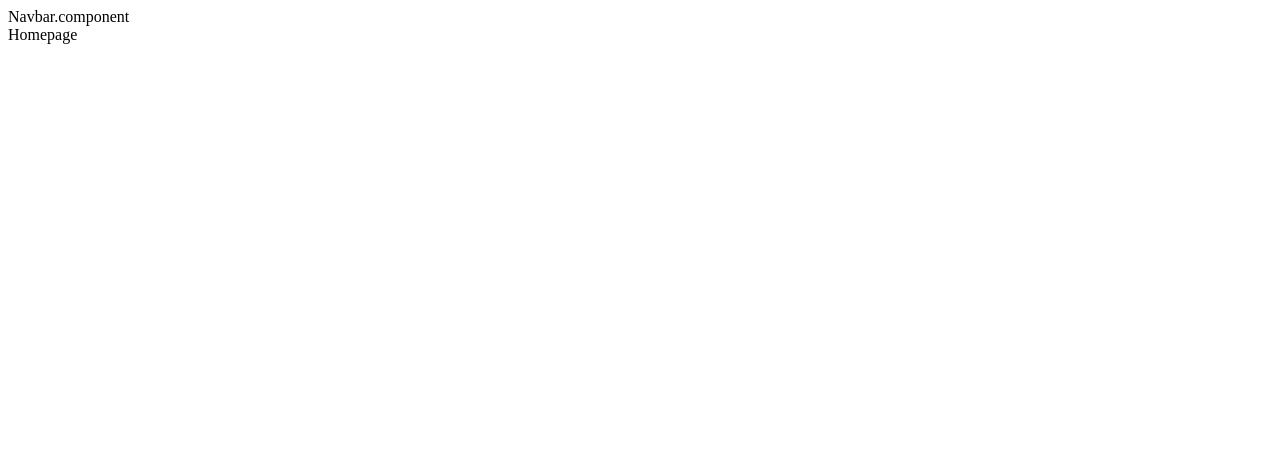
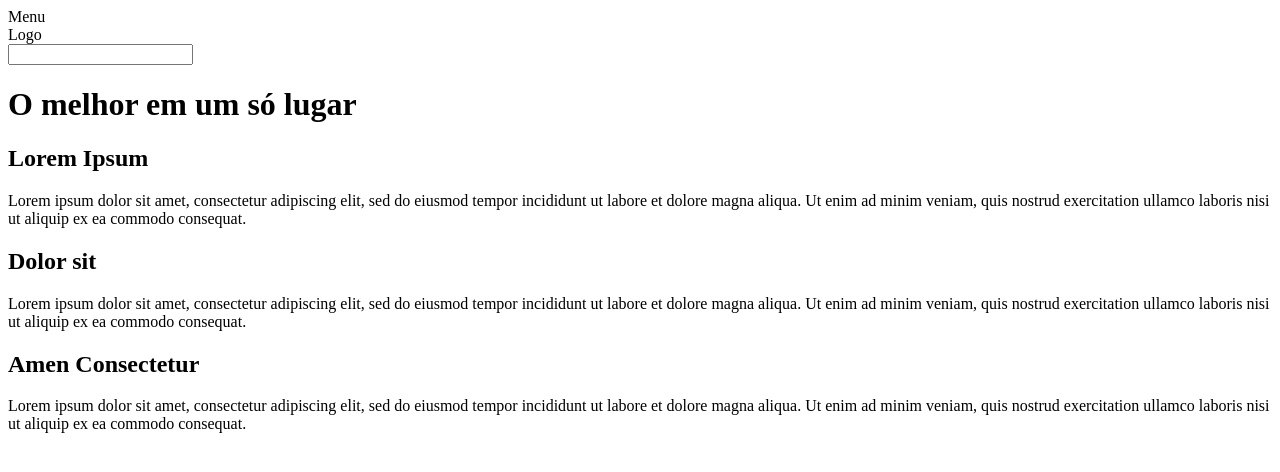
Before and after one commit to delucca27/trabalho-final, a React (Create React App) app: page / in a window 1280 px wide. Shown: the top 472 px of the page. Built offline with nearby package versions, Linux system fonts and the light colour scheme.

Commit message:
Setup da Homepage, da página de erro 404 e da Navbar

```diff
--- a/public/index.html
+++ b/public/index.html
@@ -1,5 +1,5 @@
 <!DOCTYPE html>
-<html lang="en">
+<html lang="pt-br">
   <head>
     <meta charset="utf-8" />
     <link rel="icon" href="%PUBLIC_URL%/favicon.ico" />
--- a/src/App.jsx
+++ b/src/App.jsx
@@ -3,8 +3,10 @@ import { BrowserRouter as Router, Route, Routes, Link } from 'react-router-dom'
 
 // components and pages
 import Navbar from './components/Navbar.component'
+
+import HomePage from './pages/Home.page'
 import SearchPage from './pages/Search.page'
-import HomePage from './pages/Home.page'
+import NotFoundPage from './pages/NotFound.page'
 
 export default function App() {
   return (
@@ -13,9 +15,9 @@ export default function App() {
         <Navbar />
         <Routes>
           <Route path="/" element = { <HomePage /> } />
+          <Route path="*" element = { <NotFoundPage /> } />
           <Route path="/search" element = { <SearchPage /> } />
         </Routes>
-
 
       </div>
     </Router>
--- a/src/components/Navbar.component.jsx
+++ b/src/components/Navbar.component.jsx
@@ -1,7 +1,19 @@
 import React from 'react'
+
+import { Link } from 'react-router-dom'
 
 export default function Navbar() {
   return (
-    <div>Navbar.component</div>
+   <>
+   <div className="navbar">
+      <nav>
+         <div className="menu">Menu</div>
+         <div className="logo">Logo</div>
+         <div className="search-container">
+            <input type="text" />
+         </div>
+      </nav>
+   </div>
+   </>
   )
 }
--- a/src/pages/Home.page.jsx
+++ b/src/pages/Home.page.jsx
@@ -2,6 +2,38 @@ import React from 'react'
 
 export default function Homepage() {
   return (
-    <div>Homepage</div>
+   <>
+   <div className="homepage">
+      <div className="glass-wrapper">
+         <div className="lighting-effect"></div>
+
+         <h1>O melhor em um só lugar</h1>
+
+         <div className="cards-container">
+            <div className="link-card">
+               <h2>Lorem Ipsum</h2>
+               <p>
+               Lorem ipsum dolor sit amet, consectetur adipiscing elit, sed do eiusmod tempor incididunt ut labore et dolore magna aliqua. Ut enim ad minim veniam, quis nostrud exercitation ullamco laboris nisi ut aliquip ex ea commodo consequat.
+               </p>
+            </div>
+
+            <div className="link-card">
+               <h2>Dolor sit</h2>
+               <p>
+               Lorem ipsum dolor sit amet, consectetur adipiscing elit, sed do eiusmod tempor incididunt ut labore et dolore magna aliqua. Ut enim ad minim veniam, quis nostrud exercitation ullamco laboris nisi ut aliquip ex ea commodo consequat.
+               </p>
+            </div>
+
+            <div className="link-card">
+               <h2>Amen Consectetur</h2>
+               <p>
+               Lorem ipsum dolor sit amet, consectetur adipiscing elit, sed do eiusmod tempor incididunt ut labore et dolore magna aliqua. Ut enim ad minim veniam, quis nostrud exercitation ullamco laboris nisi ut aliquip ex ea commodo consequat.
+               </p>
+            </div>
+         </div>
+
+      </div>
+   </div>
+   </>
   )
 }
--- /dev/null
+++ b/src/pages/NotFound.page.jsx
@@ -0,0 +1,9 @@
+import React from 'react'
+
+export default function NotFoundPage() {
+   return (
+   <div className="not-found">
+      <h1>Oops!</h1>
+   </div>
+   )
+}
```
